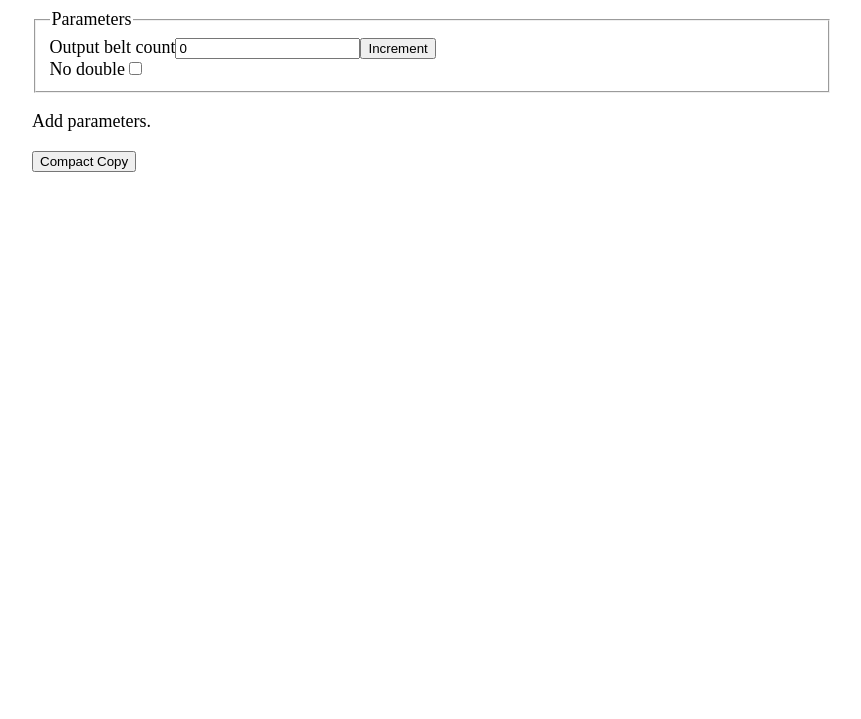
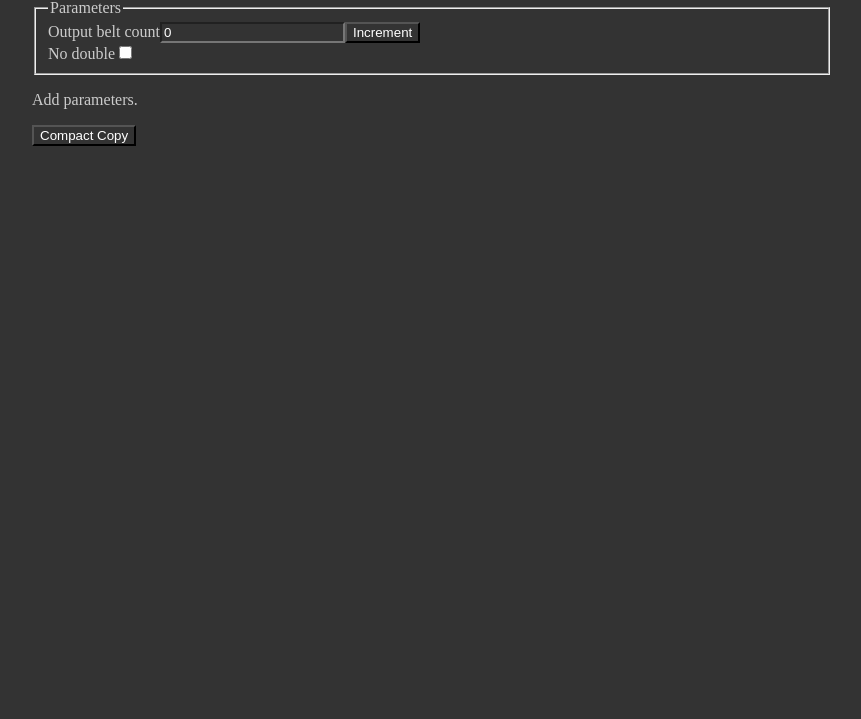
Before and after one commit to TrainBear/Satisfactorization, a website built with webpack: page index.html in a window 1280 px wide. Shown: the part 81-800 px from the top of the page, without its empty margins (208-1069 px from the left). Built offline with nearby package versions, Linux system fonts and the dark colour scheme.

Commit message:
system based dark/light theme

```diff
--- a/style.css
+++ b/style.css
@@ -1,11 +1,11 @@
 th, td {
-    border:1px solid black;
-    padding:3px;
+    border:0.06rem solid black;
+    padding:0.20rem;
 }
 
 body{
-    max-width: 800px;
-    font-size:18px;
+    max-width: 50rem;
+    font-size: 1rem;
 
     margin-left: auto;
     margin-right: auto;
@@ -14,3 +14,20 @@ body{
 td{
     text-align: center;
 }
+
+@media (prefers-color-scheme: dark){
+    :root {
+        --background-color: #333333;
+        --content-color: #CCCCCC;
+    }
+    body, input, select, textarea, button{
+        background-color: var(--background-color);
+        color: white;
+    }
+    label, table, p, legend, h1,h2,h3,h4,h5,h6{
+        color:var(--content-color);
+    }
+    td, th{
+        border: 0.06rem solid var(--content-color);
+    }
+}
```
